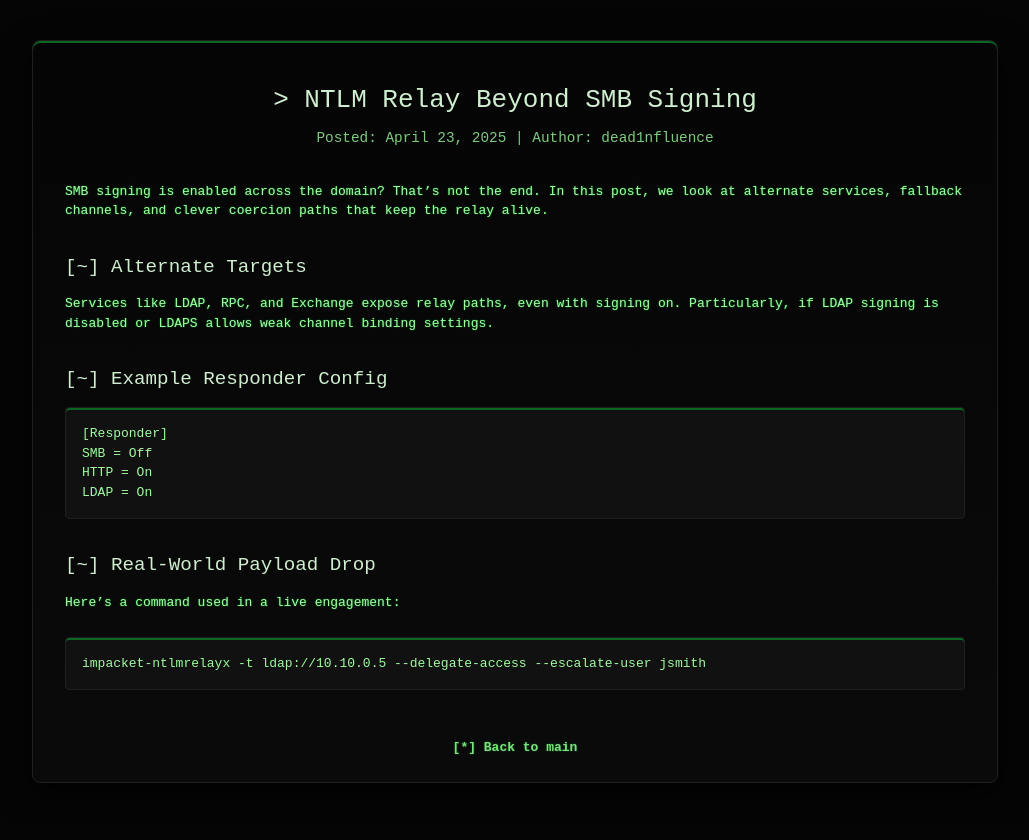
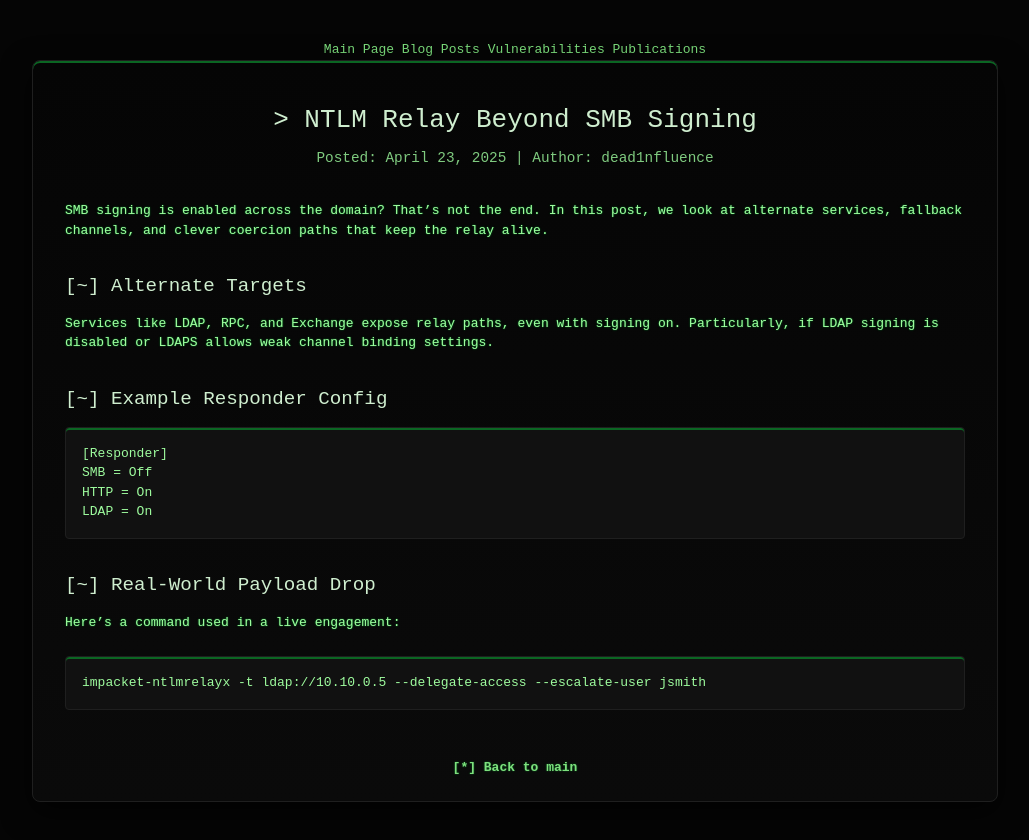
Before and after one commit to dead1nfluence/dead1nfluence.github.io, a plain HTML site: page posts/template.html in a window 1280 px wide. Shown: the whole page, without its empty margins (125-1154 px from the left). Drawn offline with Linux system fonts and the light colour scheme.

Commit message:
Add navigation links to template.html

```diff
--- a/posts/template.html
+++ b/posts/template.html
@@ -9,6 +9,12 @@
   <meta property="og:image" content="https://yourusername.github.io/blog/images/preview.png">
 
   <title>dead1nfluence | Blog Post Title</title>
+  <div class="top-menu-buttons">
+  <a href="https://julian-b.xyz/index.html" class="menu-button">Main Page</a>
+  <a href="https://julian-b.xyz/blogs.html" class="menu-button">Blog Posts</a>
+  <a href="https://julian-b.xyz/vulnerabilities.html" class="menu-button">Vulnerabilities</a>
+  <a href="https://julian-b.xyz/publications.html" class="menu-button">Publications</a>
+</div>
 <style>
     /* --- Global Hacker Terminal Styles --- */
     body {
```
